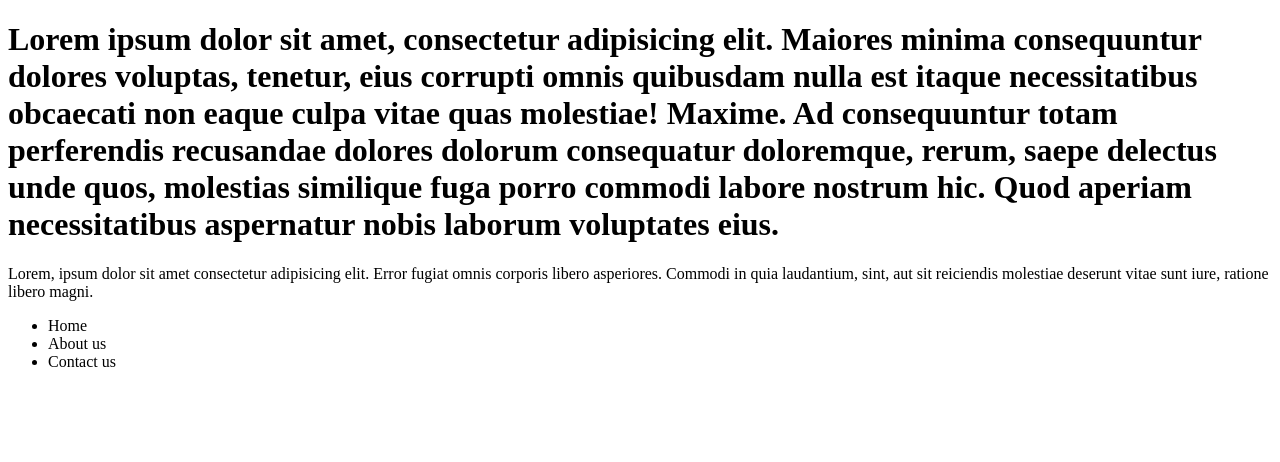
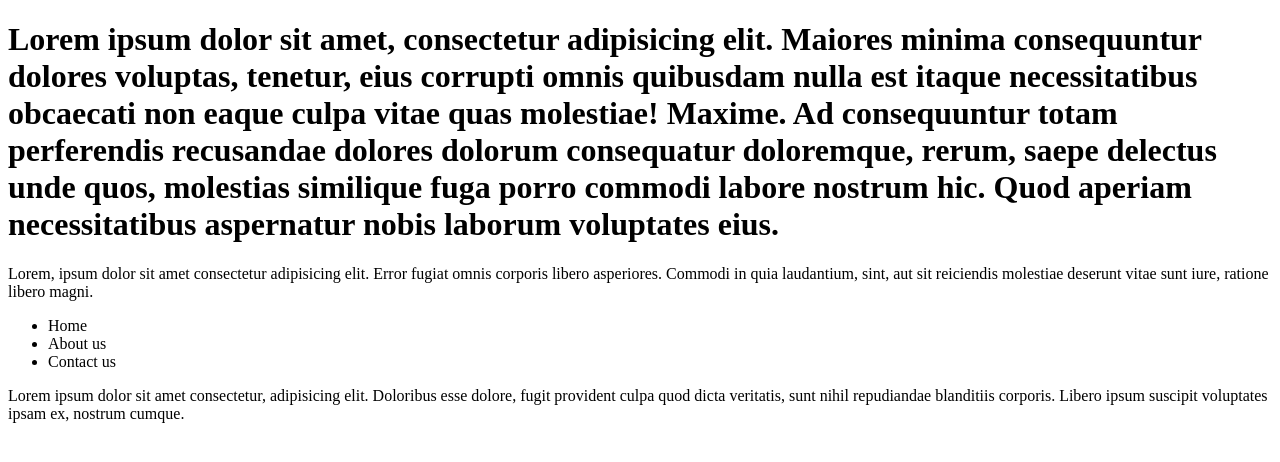
Before and after one commit to stormfather0/learn-git, a plain HTML site: page index.html in a window 1280 px wide. Drawn offline with Linux system fonts and the light colour scheme.

Commit message:
Add paragraph

```diff
--- a/index.html
+++ b/index.html
@@ -14,7 +14,9 @@
     <li>Home</li>
     <li>About us</li>
     <li>Contact us</li>
+
 </ul>
+<p>Lorem ipsum dolor sit amet consectetur, adipisicing elit. Doloribus esse dolore, fugit provident culpa quod dicta veritatis, sunt nihil repudiandae blanditiis corporis. Libero ipsum suscipit voluptates ipsam ex, nostrum cumque.</p>
 
 </body>
 </html>
```
